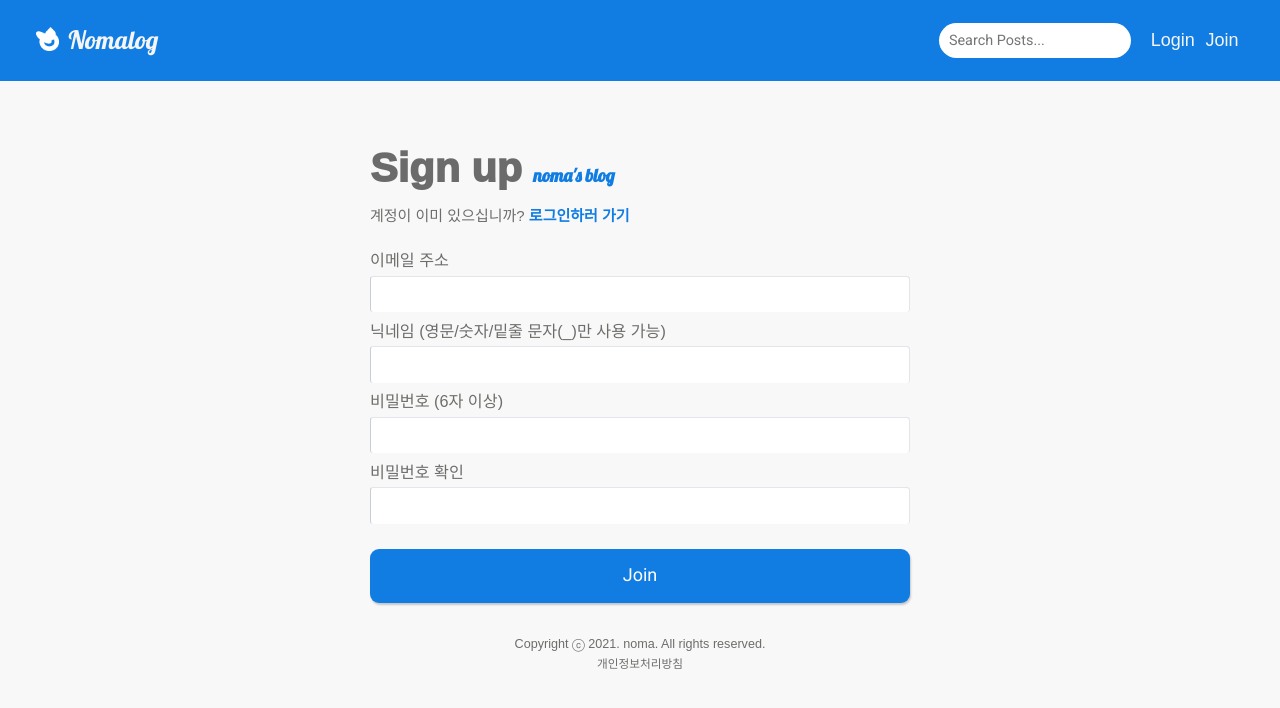
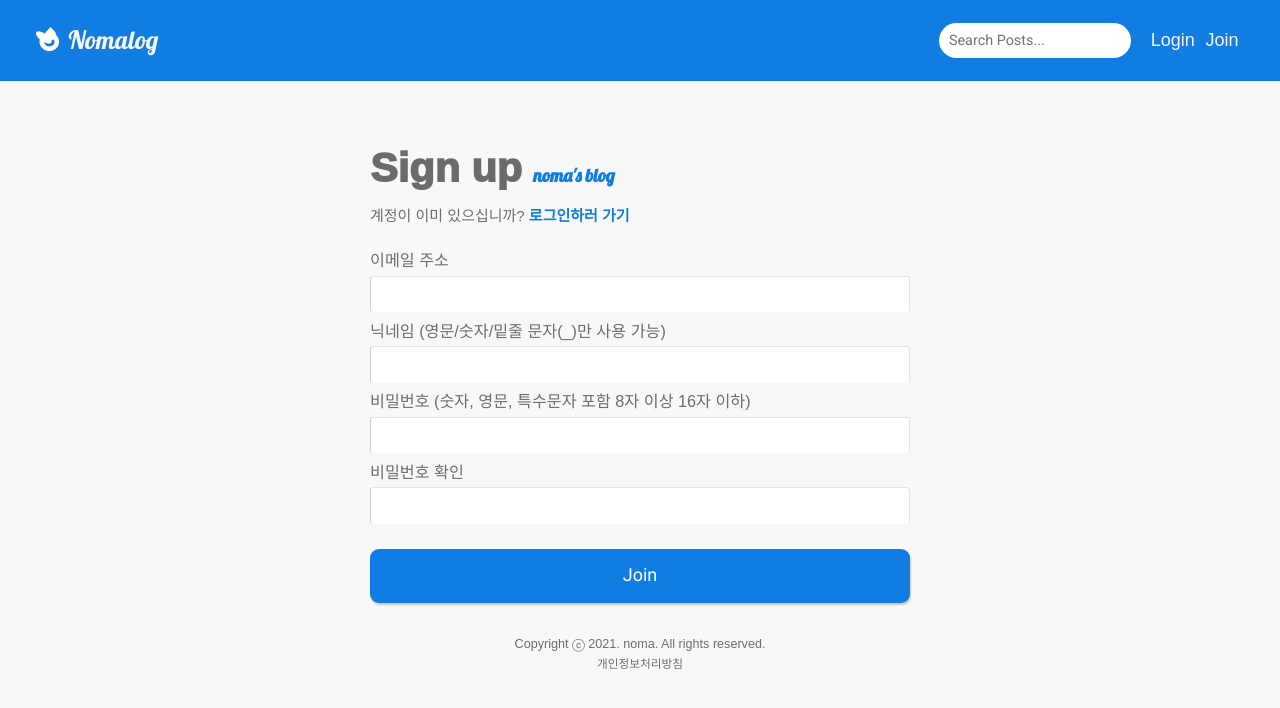
Before and after one commit to Noma98/blog-project-front, a React (Create React App) app: page /join in a window 1280 px wide. Shown: the top 708 px of the page. Built offline with nearby package versions, Linux system fonts and the light colour scheme; no server answers; a web font is replaced by a local one.

Commit message:
Improve password verification

```diff
--- a/src/pages/Join/join.jsx
+++ b/src/pages/Join/join.jsx
@@ -15,6 +15,10 @@ function Join({ api }) {
 
     const handleSubmit = async (e) => {
         e.preventDefault();
+        if (!pwd.match(/^(?=.*[a-zA-z])(?=.*[0-9])(?=.*[$`~!@$!%*#^?&\\(\\)\-_=+]).{8,16}$/)) {
+            setErr("비밀번호는 숫자, 영문, 특수문자를 포함한 8자 이상 16자 이하여야 합니다.");
+            return;
+        }
         if (pwd !== pwd2) {
             setErr("비밀번호를 확인해주세요.");
             return;
@@ -73,11 +77,14 @@ function Join({ api }) {
                     <input type="text" required value={name} onChange={handleName} maxLength="20" placeholder={social && `${social.name}은(는) 사용이 불가합니다.`} />
                 </label>
                 {!social && <>
-                    <label>비밀번호 (6자 이상)
-                        <input type="password" required value={pwd} minLength="6" onChange={handlePwd} />
+                    <label>비밀번호 (숫자, 영문, 특수문자 포함 8자 이상 16자 이하)
+                        <input type="password" required value={pwd} minLength="8"
+                            maxLength="16"
+                            onChange={handlePwd} />
                     </label>
                     <label>비밀번호 확인
-                        <input type="password" required value={pwd2} onChange={handlePwd2} />
+                        <input type="password"
+                            required value={pwd2} onChange={handlePwd2} />
                     </label>
                 </>}
                 <input className={styles.joinBtn} type="submit" value={social ? "Done" : "Join"} />
```
Also changed, not shown: 1 other file (tests, documents, lock files or other folders).
